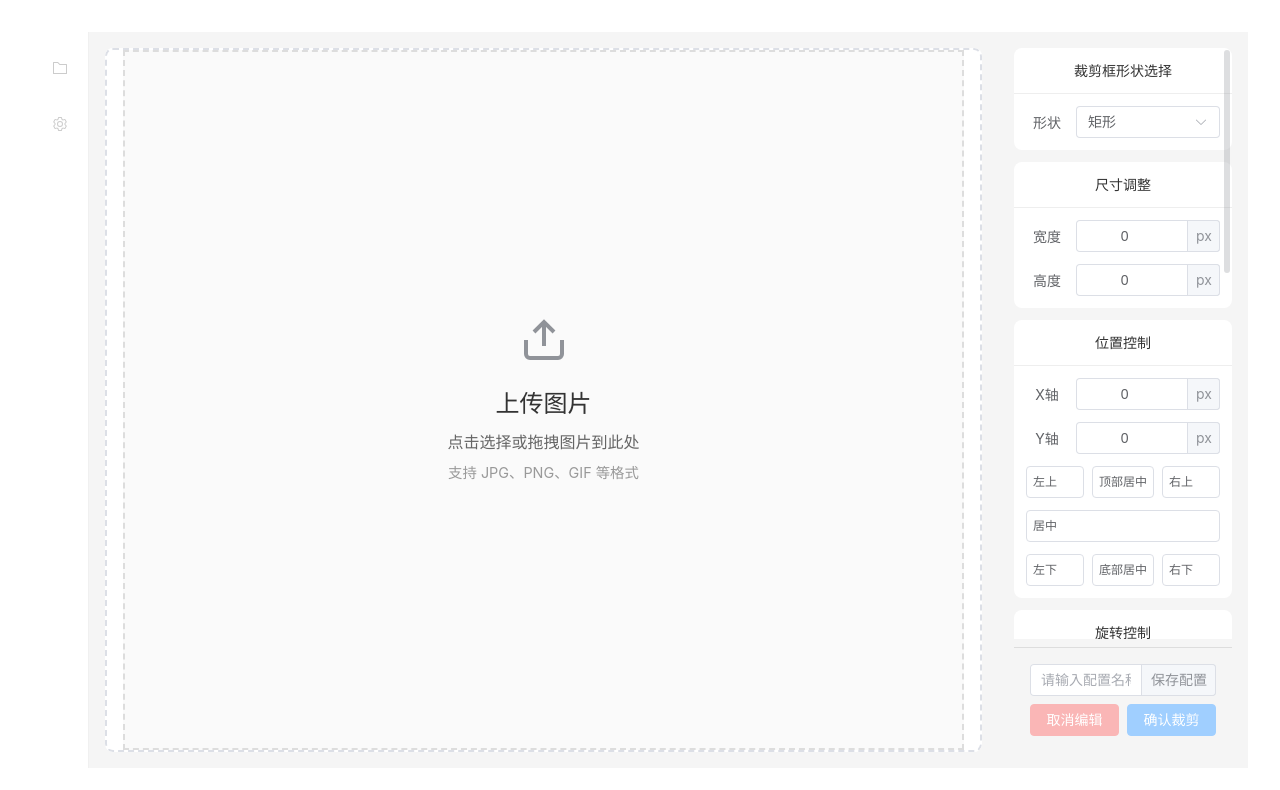
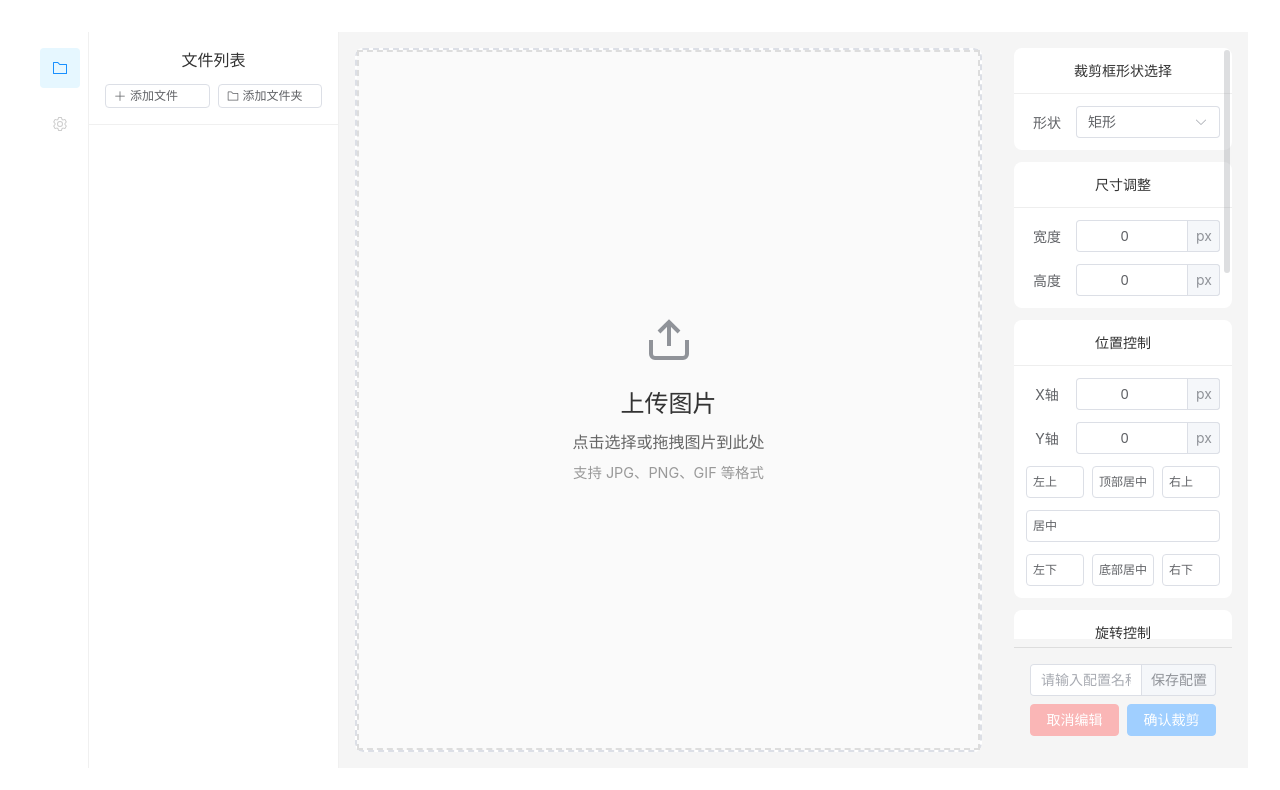
Before and after one commit to xiaogonggong-w/image_cropper, a Vue app: page / in a window 1280 px wide. Shown: the top 790 px of the page. Built offline with nearby package versions, Linux system fonts and the light colour scheme.

Commit message:
修复些许样式

```diff
--- a/src/components/HelloWorld.vue
+++ b/src/components/HelloWorld.vue
@@ -38,7 +38,7 @@ import JSZip from "jszip";
 const canvasRef = ref(null);
 const cropBoxRef = ref(null);
 const originalImage = ref(null);
-const currentNav = ref("");
+const currentNav = ref("files");
 const imageFiles = ref([]);
 const cropArea = ref({
   x: 0,
@@ -1641,7 +1641,7 @@ const handleExportBgColorChange = color => {
     </div>
 
     <!-- 左侧列表面板 -->
-    <div class="list-panel" v-show="currentNav">
+    <div class="list-panel">
       <!-- 文件列表 -->
       <template v-if="currentNav === 'files'">
         <div class="panel-header">
@@ -1684,16 +1684,6 @@ const handleExportBgColorChange = color => {
 
       <!-- 配置列表 -->
       <template v-else>
-        <div class="panel-header">
-          <h3>配置列表</h3>
-          <div class="config-input">
-            <el-input v-model="currentConfigName" placeholder="配置名称" size="small">
-              <template #append>
-                <el-button @click="saveConfig(currentConfigName)">保存</el-button>
-              </template>
-            </el-input>
-          </div>
-        </div>
         <div class="list-content">
           <div v-for="cfg in savedConfigs" :key="cfg.name" class="list-item">
             <div class="item-info">
@@ -2141,7 +2131,6 @@ const handleExportBgColorChange = color => {
   align-items: center;
   justify-content: center;
   border: 2px dashed #ddd;
-  margin: 16px;
   width: calc(100% - 32px);
   height: calc(100% - 32px);
   background: #fafafa;
```
